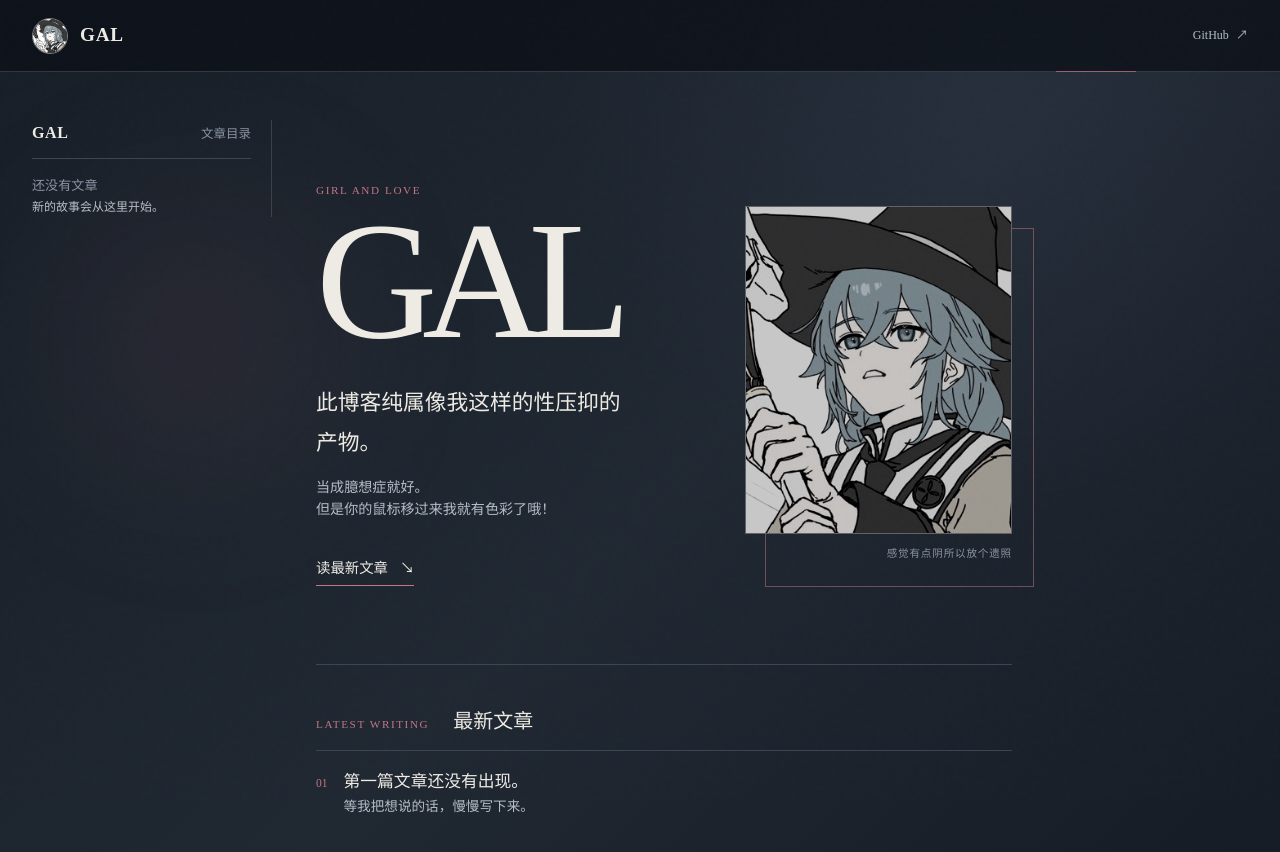
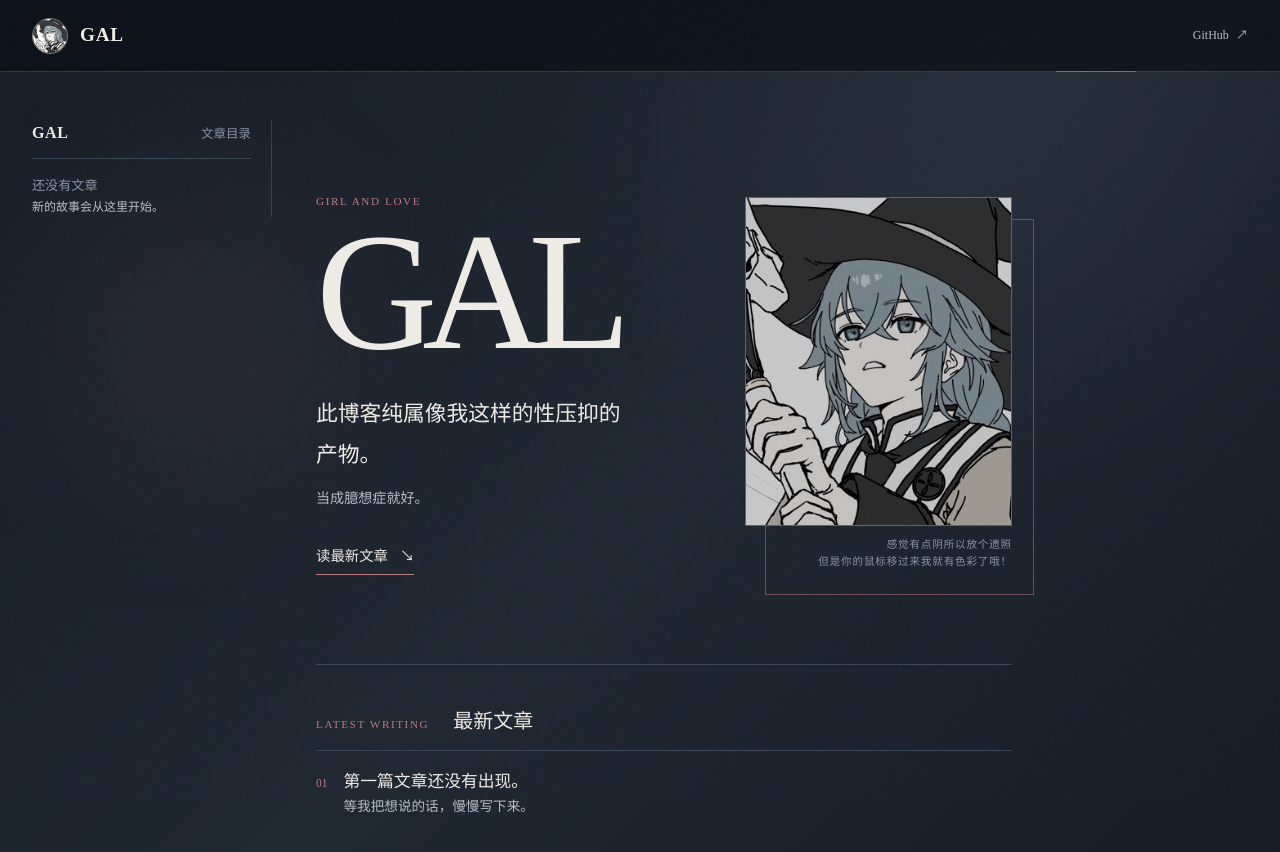
Before and after one commit to TTAWDTT/GAL, a Next.js app: page / in a window 1280 px wide. Shown: the top 852 px of the page. Built offline with nearby package versions, Linux system fonts and the light colour scheme.

Commit message:
fix(copy): move color caption under portrait

```diff
--- a/pages/index.tsx
+++ b/pages/index.tsx
@@ -22,9 +22,7 @@ export default function HomePage({ documents, tree }: { documents: DocumentMeta[
               <p className="home-page__lead">
                 此博客纯属像我这样的性压抑的产物。
               </p>
-              <p className="home-page__note">
-                当成臆想症就好。<br />但是你的鼠标移过来我就有色彩了哦！
-              </p>
+              <p className="home-page__note">当成臆想症就好。</p>
               <Link className="home-page__link" href="#latest">
                 读最新文章 <span aria-hidden="true">↘</span>
               </Link>
@@ -39,7 +37,10 @@ export default function HomePage({ documents, tree }: { documents: DocumentMeta[
                 unoptimized
                 width={520}
               />
-              <span className="home-page__portrait-caption">感觉有点阴所以放个遗照</span>
+              <span className="home-page__portrait-caption">
+                感觉有点阴所以放个遗照<br />
+                但是你的鼠标移过来我就有色彩了哦！
+              </span>
             </div>
           </div>
 
```
